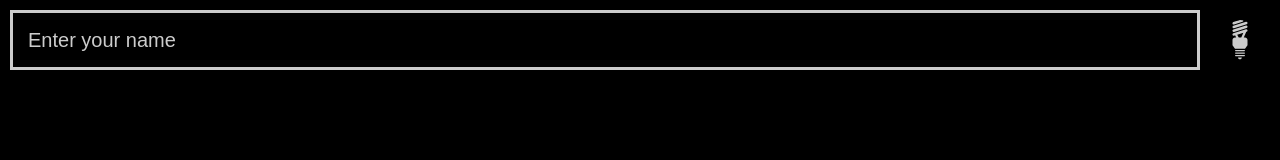
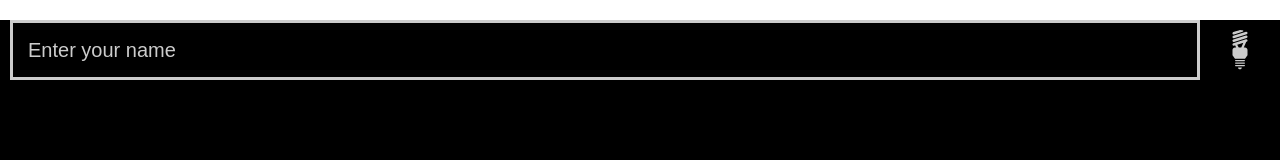
Before and after one commit to chrisnager/name, a plain HTML site: page index.html in a window 1280 px wide. Drawn offline with Linux system fonts and the light colour scheme.

Commit message:
Status bar color test 4

```diff
--- a/index.html
+++ b/index.html
@@ -23,7 +23,16 @@
 
             html {
                 fill: #ccc;
-                background-color: #ff0;
+                background-color: #fff;
+            }
+
+            html:after {
+                content: "";
+                width: 100%;
+                height: 20px;
+                position: absolute;
+                top: 0;
+                background-color: #fff;
             }
 
             body {
@@ -109,7 +118,7 @@
             .name {
                 width: 100%;
                 height: 100%;
-                padding: 76px 10px 10px;
+                padding: 96px 10px 10px;
                 position: absolute;
                 bottom: 0;
                 word-wrap: break-word;
@@ -123,7 +132,7 @@
 
             .controls {
                 width: 100%;
-                padding: 10px;
+                padding: 20px 10px 0;
                 position: absolute;
                 top: 0;
                 display: table;
```
